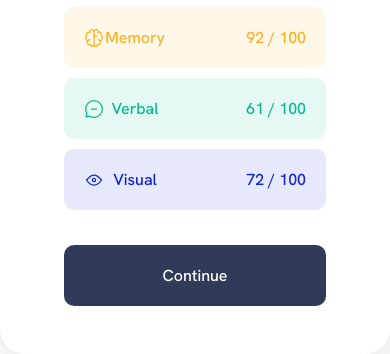
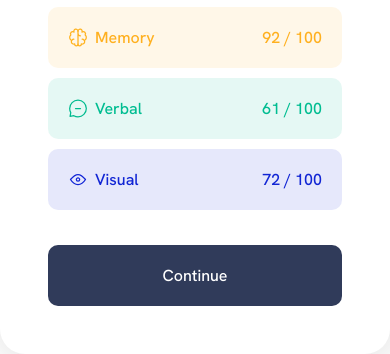
Before and after one commit to BehzodSaliyev/results-summary-component-main, a plain HTML site: page index.html in a window 390 px wide. Shown: the part 688-1042 px from the top of the page. Drawn offline with Linux system fonts and the light colour scheme.

Commit message:
Responsive changer added#2

```diff
--- a/assets/css/style.css
+++ b/assets/css/style.css
@@ -120,6 +120,13 @@ section {
     border-radius: 10px;
     font-size: 1rem;
 }
+.blanket__right-side_content_name {
+    display: flex;
+}
+
+.blanket__right-side_content_name img {
+    margin-right: 7px;
+}
 
 .blanket__right-side_content_line .blanket__right-side_content_name {
     margin-right: 5rem;
@@ -181,4 +188,7 @@ section {
         flex-direction: column;
         margin-bottom: 25px;
     }
+    .blanket__right-side {
+        width: 100%;
+    }
 }
--- a/index.html
+++ b/index.html
@@ -48,8 +48,8 @@
         </div>
         <div class="blanket__right-side_content">
           <div class="blanket__right-side_content_line">
-            <img src="assets/images/icon-reaction.svg" alt="">
             <div class="blanket__right-side_content_name">
+              <img src="assets/images/icon-reaction.svg" alt="">
               <p>Reaction</p>
             </div>
             <div class="blanket__left-side_content_value">
@@ -57,8 +57,8 @@
             </div>
           </div>
           <div class="blanket__right-side_content_line">
-            <img src="assets/images/icon-memory.svg" alt="">
             <div class="blanket__right-side_content_name">
+              <img src="assets/images/icon-memory.svg" alt="">
               <p>Memory</p>
             </div>
             <div class="blanket__left-side_content_value">
@@ -66,8 +66,8 @@
             </div>
           </div>
           <div class="blanket__right-side_content_line">
-            <img src="assets/images/icon-verbal.svg" alt="">
             <div class="blanket__right-side_content_name">
+              <img src="assets/images/icon-verbal.svg" alt="">
               <p>Verbal</p>
             </div>
             <div class="blanket__left-side_content_value">
@@ -75,8 +75,8 @@
             </div>
           </div>
           <div class="blanket__right-side_content_line">
-            <img src="assets/images/icon-visual.svg" alt="">
             <div class="blanket__right-side_content_name">
+              <img src="assets/images/icon-visual.svg" alt="">
               <p>Visual</p>
             </div>
             <div class="blanket__left-side_content_value">
```
